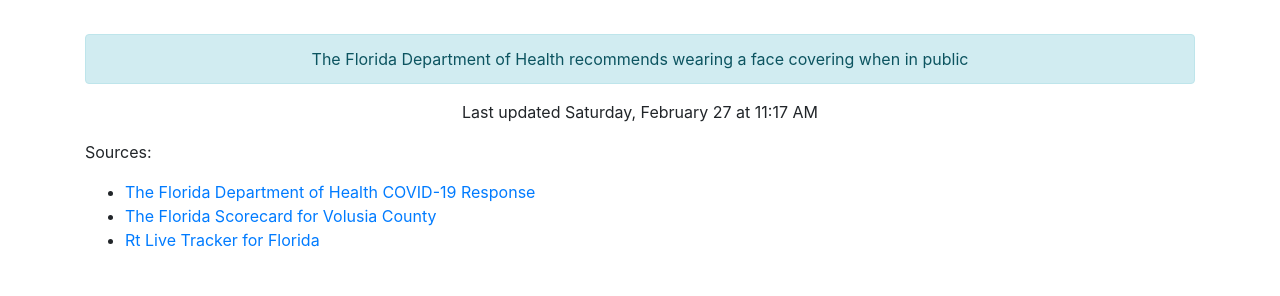
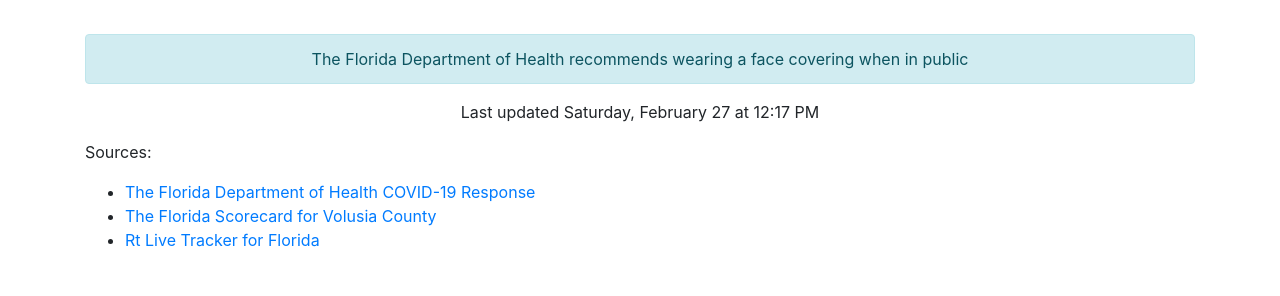
Before and after one commit to thinkjson/timeforchurch, a Jekyll site: the page built from index.md, in a window 1280 px wide. Shown: the part 544-840 px from the top of the page. Built offline with Jekyll 4.4.1, drawn with Linux system fonts in a browser that asks for light colours; our own code applies the rules of GitHub Pages for plain Markdown files.

Commit message:
Updating data

```diff
--- a/_includes/data.html
+++ b/_includes/data.html
@@ -10,4 +10,4 @@
     <div class="outcome text-success">YES</div>
     <div class="alert alert-info" role="alert">The Florida Department of Health recommends wearing a face covering when in public</div>
 
-    <p>Last updated Saturday, February 27 at 11:17 AM</p>
+    <p>Last updated Saturday, February 27 at 12:17 PM</p>
```
